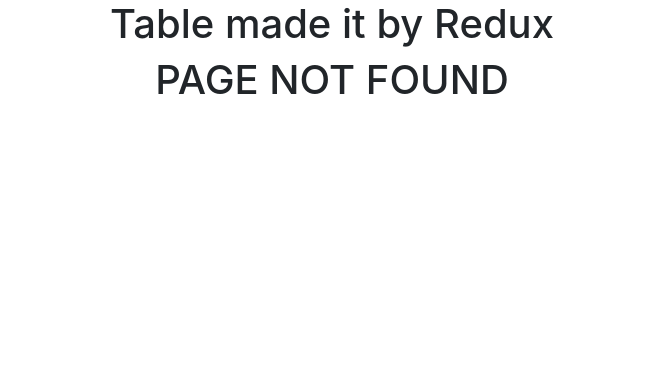
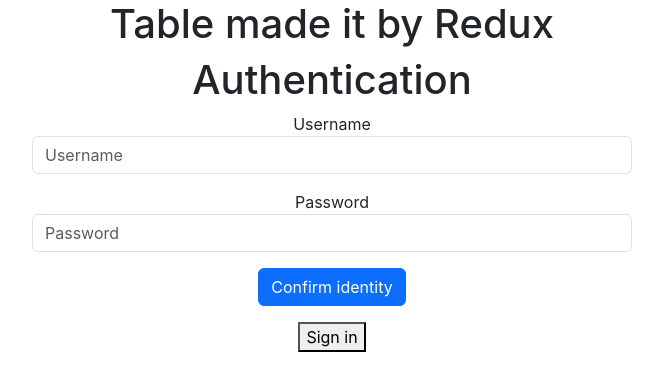
Before and after one commit to Yendersson/react-redux, a React (Create React App) app: page /auth in a window 1280 px wide. Before the commit this address had no page. Shown: the top 390 px of the page, without its empty margins (308-971 px from the left). Built offline with nearby package versions, Linux system fonts and the light colour scheme.

Commit message:
add users

```diff
--- a/src/Routes.jsx
+++ b/src/Routes.jsx
@@ -3,9 +3,14 @@
 import FormUpdate from "./components/formUpdate";
 import NotFound from "./components/pure/NotFound";
 import AuditLog from "./components/AuditLog";
+import Auth from "./components/auth/Auth";
 
 const Routes = () => {
     let routes = useRoutes([
+        {
+            path:'/auth',
+            element: <Auth></Auth>
+        },
         {
             path:'/',
             element: <TableContent></TableContent>
--- /dev/null
+++ b/src/components/auth/Auth.jsx
@@ -0,0 +1,45 @@
+import React, { useState } from "react";
+import Login from "./Login";
+import Register from "./Register";
+import axios from "axios";
+
+const Auth = () => {
+    const [register, setRegister] = useState(false);
+
+    async function authentication(info) {
+        try {
+            const response = await axios
+                                     .post("http://localhost:18080/api/auth",
+                                         JSON.stringify(info),
+                                         {headers:{
+                                             'Content-Type': 'application/json'
+                                             }
+                                     })
+            localStorage.setItem("user",JSON.stringify(response.data));
+            //window.location = "/";
+
+        } catch (error) {
+            alert(error.response.data.error)
+        }
+    }
+
+
+    function renderizado() {
+
+        if (register) return (<Register></Register>);
+
+        return (<Login submit={authentication}></Login>)
+    }
+
+
+    return (
+        <div>
+            <h1>Authentication</h1>
+            {renderizado()}
+
+            <button onClick={() => setRegister(!register)}>{register? "Log in": "Sign in"}</button>
+        </div>
+    )
+}
+
+export default Auth;
--- /dev/null
+++ b/src/components/auth/Login.jsx
@@ -0,0 +1,32 @@
+import React from "react";
+
+const Login = ({submit}) => {
+
+    function send(e) {
+        e.preventDefault();
+        console.log(e.target.username.value)
+        const info = {username: e.target.username.value, password: e.target.password.value};
+        submit(info);
+
+    }
+
+    return (
+        <div style={{width:"600px", margin: '0 auto'}} onSubmit={(e) => send(e)}>
+            <form className="row g-3">
+            <div >
+                <label htmlFor="username">Username</label>
+                <input type="text" className="form-control" id="username" name="username" placeholder="Username"/>
+            </div>
+            <div >
+                <label htmlFor="password">Password</label>
+                <input type="password" className="form-control" id="password" name="password" placeholder="Password"/>
+            </div>
+            <div >
+                <button type="submit" className="btn btn-primary mb-3">Confirm identity</button>
+            </div>
+            </form>
+        </div>
+    )
+}
+
+export default Login;
--- /dev/null
+++ b/src/components/auth/Register.jsx
@@ -0,0 +1,22 @@
+import React from "react";
+
+const Register = () => {
+    return (
+        <div>
+            <form style={{margin:"auto", position: "relative", background:"white", padding: "2em", borderRadius:"2em", zIndex:10}} >
+            <label htmlFor="Username"></label>
+                <input type="text" name="username" placeholder="Username"/>
+                <br />
+                <label htmlFor="email">Email</label>
+                <input type="text" name="email" placeholder="Email"/>
+                <br />
+                <label htmlFor="password">Password</label>
+                <input type="text" name="password" placeholder="password" />
+                <br />
+                <button>Register</button>
+            </form>
+        </div>
+    )
+}
+
+export default Register
```
